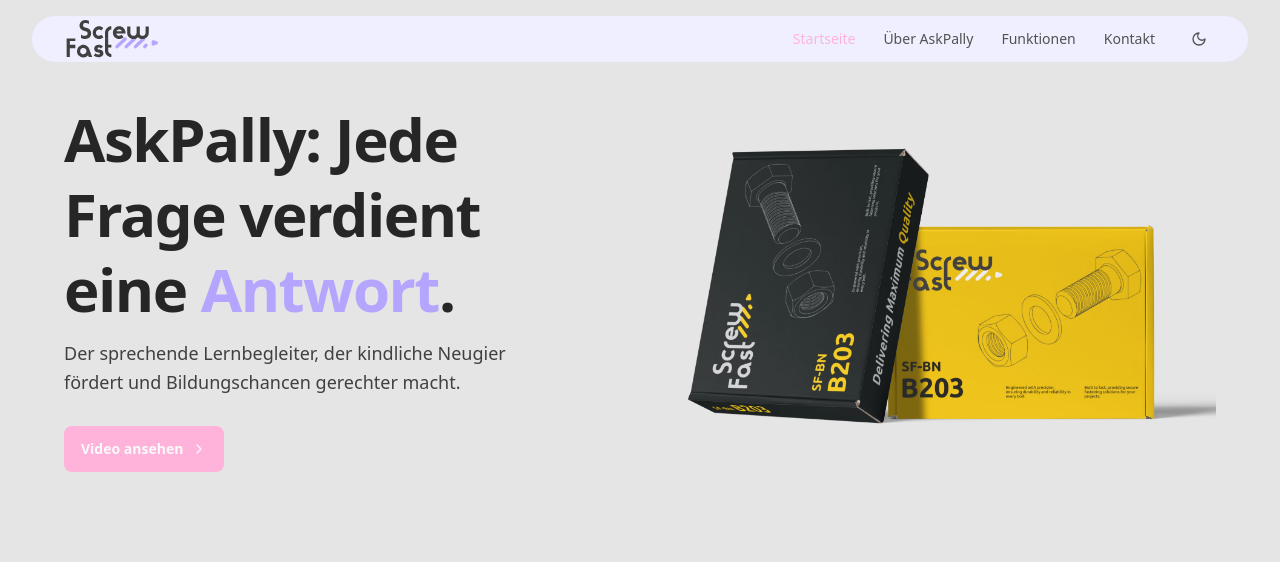
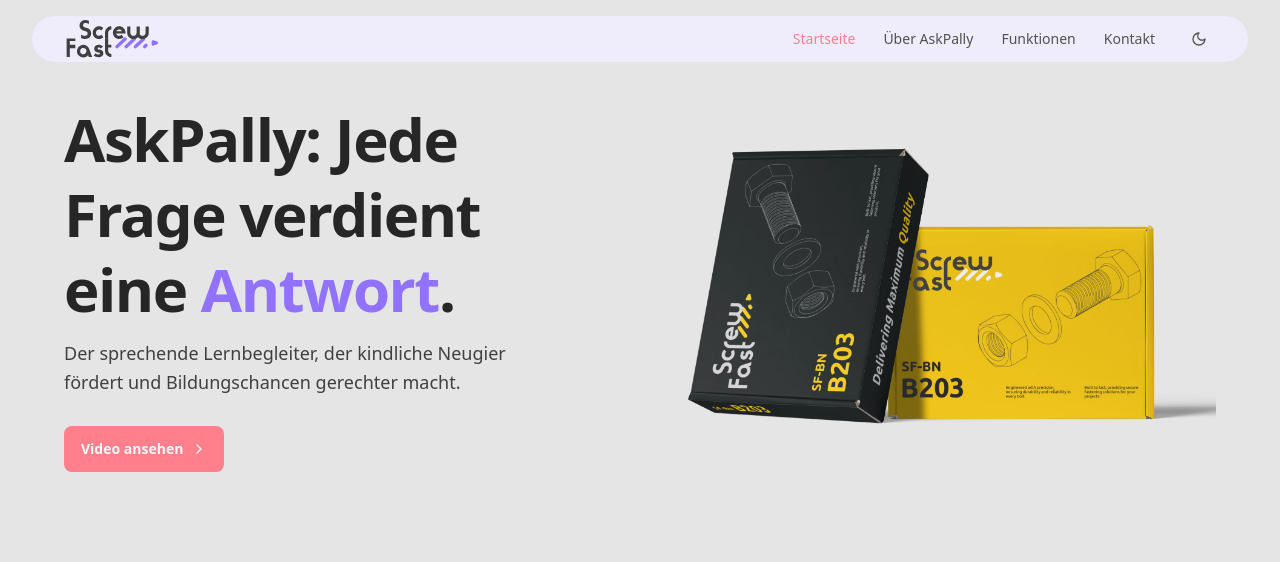
Before and after one commit to Chriveloper/askpally, an Astro site: page / in a window 1280 px wide. Shown: the top 562 px of the page. Built offline with nearby package versions, Linux system fonts and the light colour scheme; Astro itself is replaced by a stand-in of ours.

Commit message:
Refactor color variables in global stylesheet; replace yellow and orange hues with purple and red-orange for improved design consistency

```diff
--- a/src/assets/styles/global.css
+++ b/src/assets/styles/global.css
@@ -48,31 +48,6 @@
   --color-neutral-900: oklch(0.205 0 0);
   --color-neutral-950: oklch(0.145 0 0);
 
-  /* Pastel Lavender/Purple (formerly yellow) */
-  --color-yellow-50: oklch(0.98 0.035 285.0);
-  --color-yellow-100: oklch(0.965 0.07 285.0);
-  --color-yellow-200: oklch(0.935 0.12 285.0);
-  --color-yellow-300: oklch(0.89 0.155 285.0);
-  --color-yellow-400: oklch(0.855 0.19 285.0);
-  --color-yellow-500: oklch(0.805 0.215 285.0);
-  --color-yellow-600: oklch(0.745 0.2 285.0);
-  --color-yellow-700: oklch(0.653 0.18 285.0);
-  --color-yellow-800: oklch(0.57 0.165 285.0);
-  --color-yellow-900: oklch(0.488 0.14 285.0);
-
-  /* Pastel Pink (formerly orange) - more red */
-  --color-orange-50: oklch(0.987 0.03 358.0);
-  --color-orange-100: oklch(0.973 0.06 358.0);
-  --color-orange-200: oklch(0.955 0.09 358.0);
-  --color-orange-300: oklch(0.925 0.12 358.0);
-  --color-orange-400: oklch(0.892 0.14 358.0);
-  --color-orange-500: oklch(0.835 0.15 358.0);
-  --color-orange-600: oklch(0.775 0.14 358.0);
-  --color-orange-700: oklch(0.685 0.12 358.0);
-  --color-orange-800: oklch(0.576 0.10 358.0);
-  --color-orange-900: oklch(0.471 0.08 358.0);
-  --color-orange-950: oklch(0.326 0.06 358.0);
-
   /* Pastel Mint/Teal (formerly red) */
   --color-red-50: oklch(0.97 0.02 160.0);
   --color-red-100: oklch(0.96 0.035 160.0);
@@ -85,6 +60,32 @@
   --color-red-800: oklch(0.56 0.10 160.0);
   --color-red-900: oklch(0.48 0.08 160.0);
   --color-red-950: oklch(0.32 0.06 160.0);
+
+  /* Purple (formerly yellow) */
+  --color-yellow-50: oklch(0.97 0.03 290);
+  --color-yellow-100: oklch(0.95 0.05 290);
+  --color-yellow-200: oklch(0.92 0.08 290);
+  --color-yellow-300: oklch(0.85 0.12 290);
+  --color-yellow-400: oklch(0.75 0.16 290);
+  --color-yellow-500: oklch(0.65 0.20 290);
+  --color-yellow-600: oklch(0.55 0.18 290);
+  --color-yellow-700: oklch(0.45 0.16 290);
+  --color-yellow-800: oklch(0.35 0.14 290);
+  --color-yellow-900: oklch(0.30 0.10 290);
+  --color-yellow-950: oklch(0.25 0.08 290);
+
+  /* Red-Orange (formerly orange) */
+  --color-orange-50: oklch(0.97 0.03 15);
+  --color-orange-100: oklch(0.95 0.05 15);
+  --color-orange-200: oklch(0.92 0.08 15);
+  --color-orange-300: oklch(0.85 0.12 15);
+  --color-orange-400: oklch(0.75 0.16 15);
+  --color-orange-500: oklch(0.65 0.20 15);
+  --color-orange-600: oklch(0.55 0.18 15);
+  --color-orange-700: oklch(0.45 0.16 15);
+  --color-orange-800: oklch(0.35 0.14 15);
+  --color-orange-900: oklch(0.30 0.10 15);
+  --color-orange-950: oklch(0.25 0.08 15);
 
   --color-zinc-50: oklch(0.985 0 0);
   --color-zinc-100: oklch(0.967 0.001 286.375);
```
